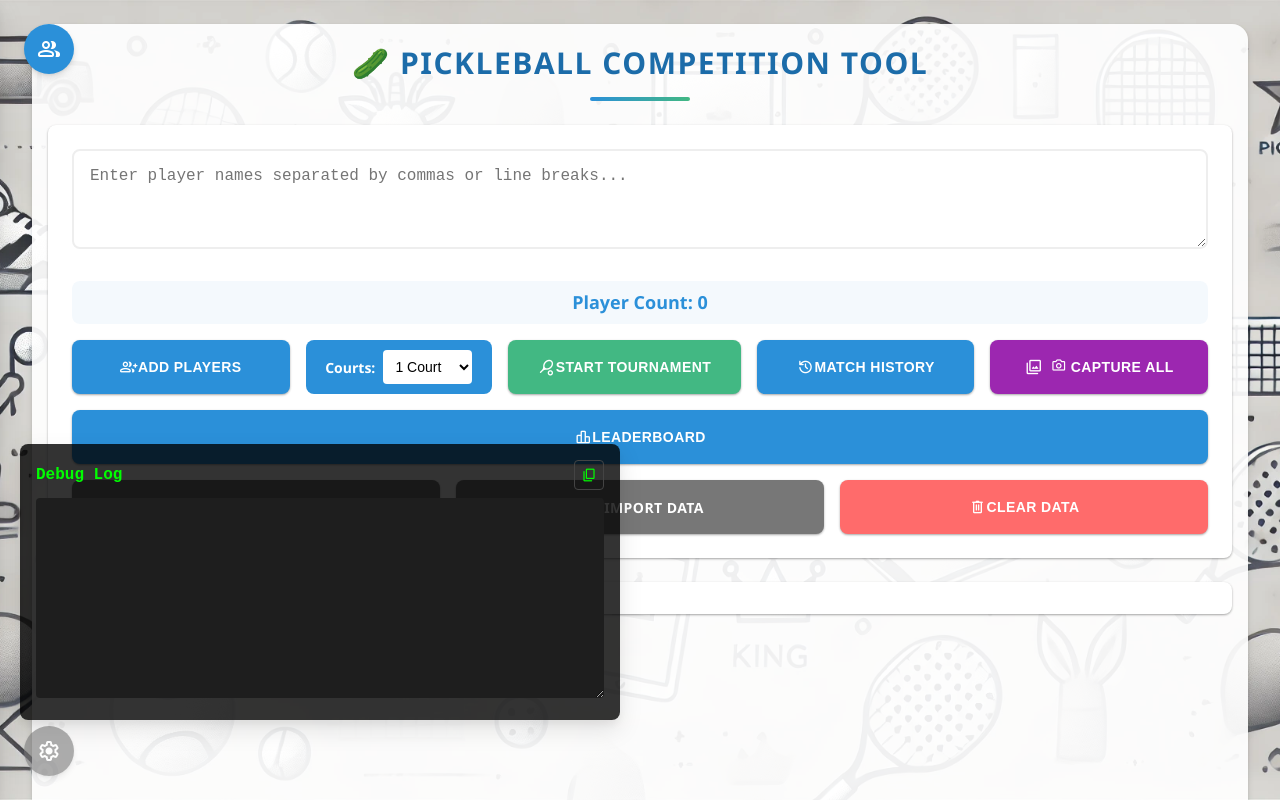
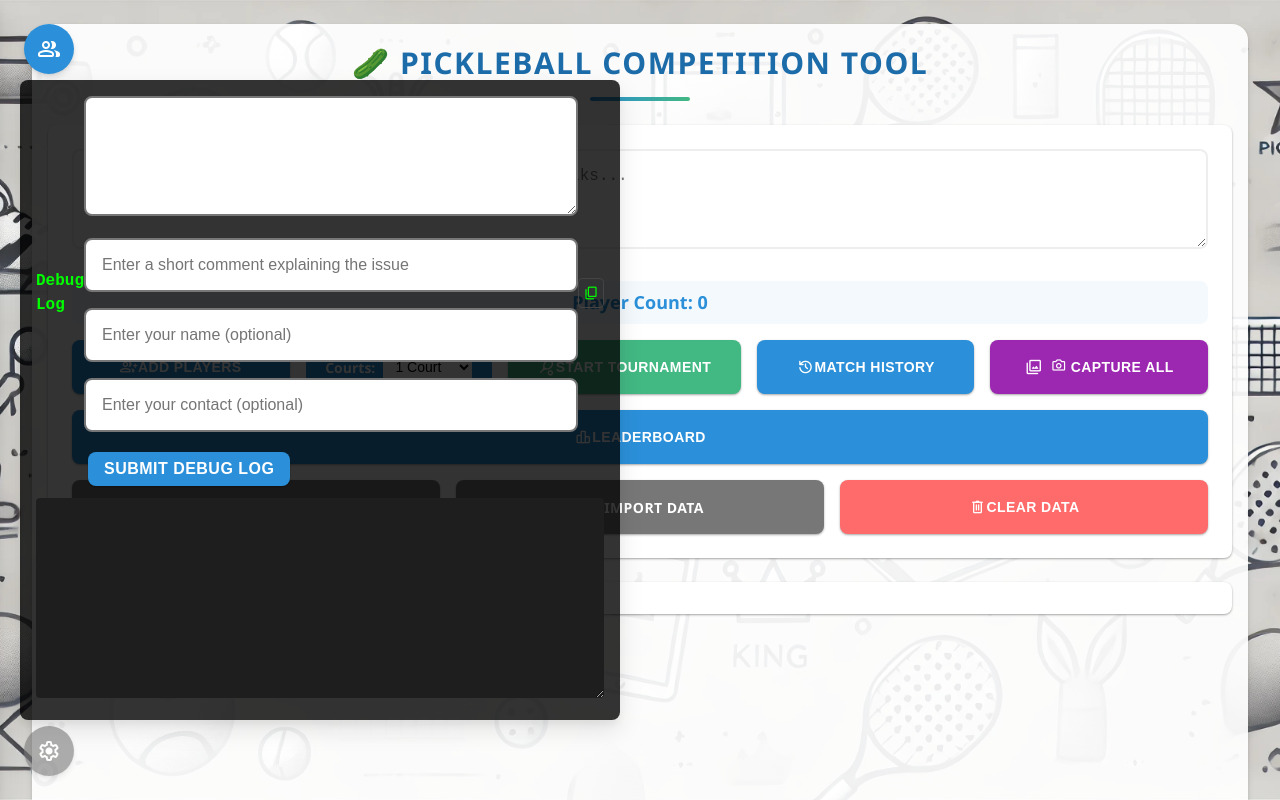
Before and after one commit to dudeitsharrison/PickleballCompTool, a plain HTML site: page index.html in a window 1280 px wide. Both pictures are taken after a click on the button "settings". Shown: the top 800 px of the page. Drawn offline with nearby package versions, Linux system fonts and the light colour scheme.

Commit message:
Update index.html

```diff
--- a/index.html
+++ b/index.html
@@ -205,6 +205,13 @@
         <div id="debugAreaContainer" style="display: none;">
             <div class="debug-header">
                 <h4>Debug Log</h4>
+<div id="debug-log-container">
+    <textarea id="debug-log" readonly></textarea>
+    <input type="text" id="comment" placeholder="Enter a short comment explaining the issue">
+    <input type="text" id="name" placeholder="Enter your name (optional)">
+    <input type="text" id="contact" placeholder="Enter your contact (optional)">
+    <button id="submit-log">Submit Debug Log</button>
+</div>
                 <button id="copyDebugBtn" class="copy-debug-btn">
                     <span class="material-symbols-rounded">content_copy</span>
                 </button>
```
